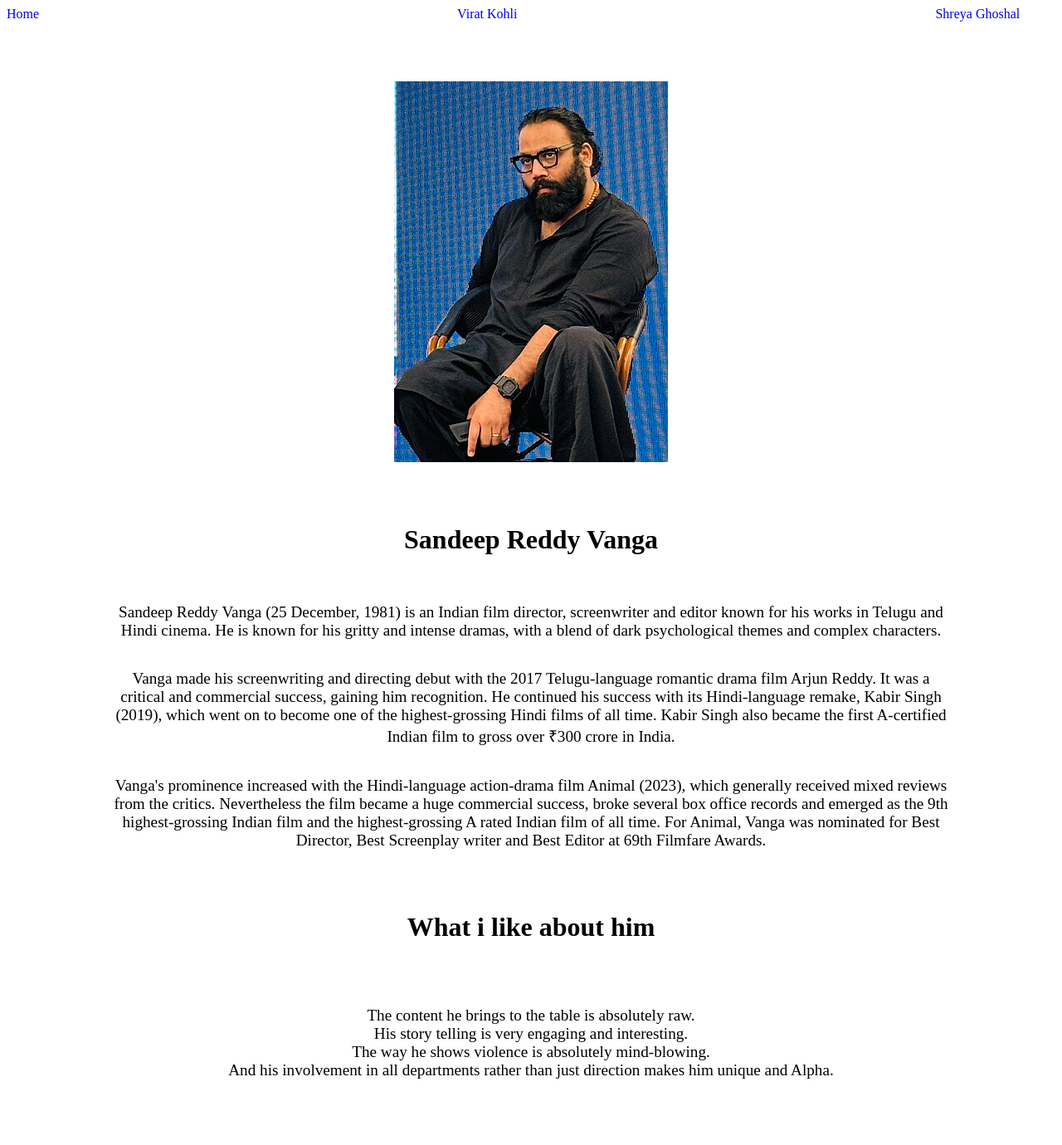
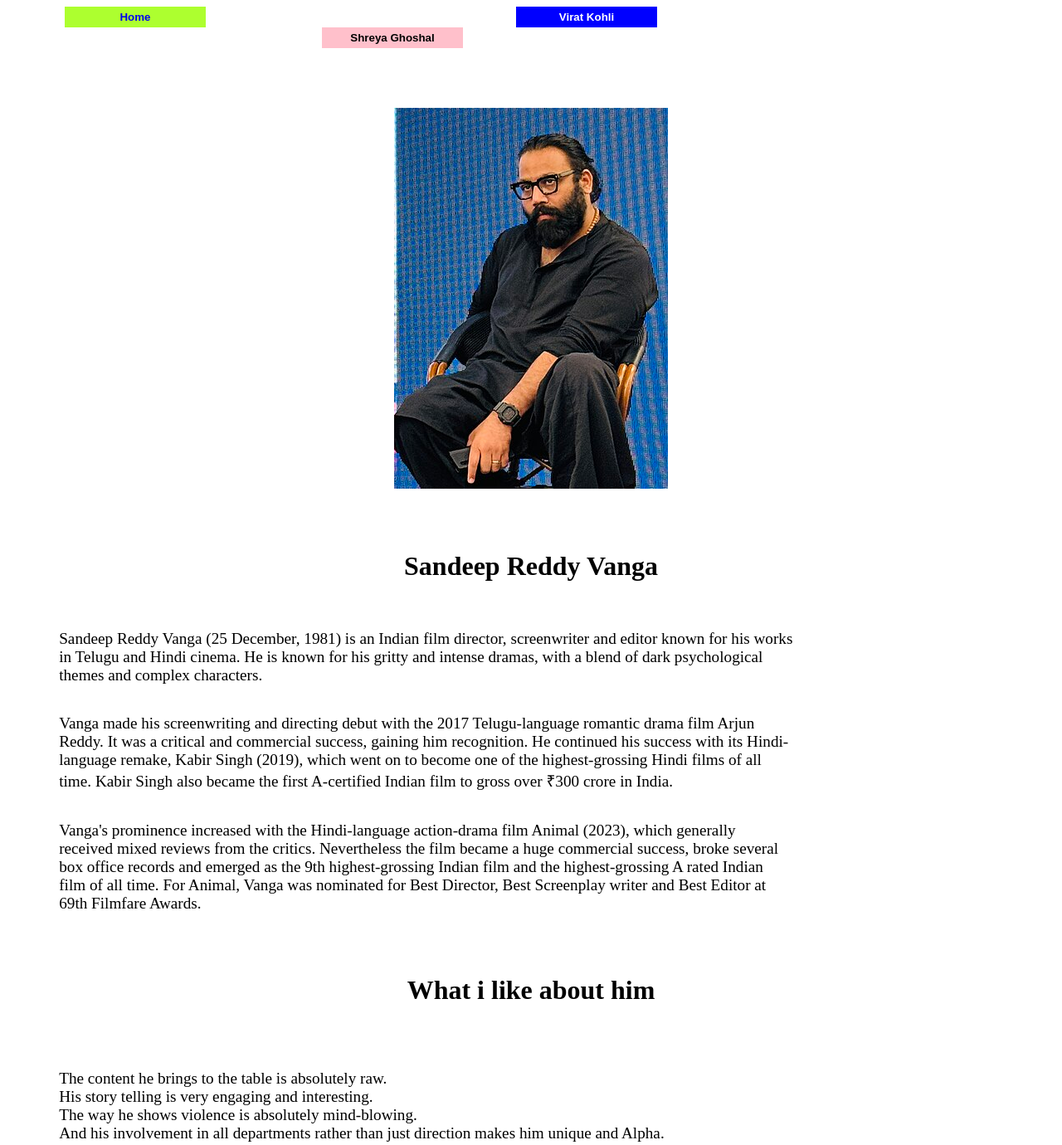
Before and after one commit to DSaivarun15/Favourite_people, a plain HTML site: page sandeep.html in a window 1280 px wide. Shown: the whole page at 83% size. Before the commit the page ends 1320 px from the top, so only its background shows below. Drawn offline with Linux system fonts and the light colour scheme.

Commit message:
Update sandeep.html

```diff
--- a/sandeep.html
+++ b/sandeep.html
@@ -4,9 +4,9 @@
     </head>
     <title>Favourite people</title>
     <body>
-        <a style="text-decoration: none;" href="index.html" title="Home" target="_blank">Home</a>
-        <a style="margin-left: 500px;text-decoration: none;" href="viratkohli.html" title="virat" target="_blank">Virat Kohli</a>
-        <a style="margin-left: 500px;text-decoration: none;" href="shreyaghoshal.html" title="shreya" target="_blank">Shreya Ghoshal</a>
+        <button style="margin-left: 70px;background-color: greenyellow;border: none;width: 170;height: 25;"><a style="text-decoration: none;" href="index.html" title="Home" target="_blank"><b>Home</b></a></button>
+        <button style="margin-left: 370px;background-color: blue;border: none;width: 170;height: 25;"><a style="color: white;text-decoration: none;" href="viratkohli.html" title="virat" target="_blank"><b>Virat Kohli</b></a></button>
+        <button style="margin-left: 380px;background-color: pink;border: none;width: 170;height: 25;"><a style="color: black;text-decoration: none;" href="shreyaghoshal.html" title="shreya" target="_blank"><b>Shreya Ghoshal</b></a></button>
         <br>
         <br>
         <br>
@@ -23,20 +23,20 @@
         </center>
         <br>
         <br>
-        <div style="margin-left: auto; margin-right: auto; width: 80%; text-align: center;">
+        <div style="margin-left: 5%;margin-right: 25%; width: 70%; text-align: left;">
         <p1 style="font-size: larger;">
             Sandeep Reddy Vanga (25 December, 1981) is an Indian film director, screenwriter and editor known for his works in Telugu and Hindi cinema. He is known for his gritty and intense dramas, with a blend of dark psychological themes and complex characters.
         </p1>
         </div>
         <br>
         <br>
-        <div style="margin-left: auto; margin-right: auto; width: 80%; text-align: center;">
+        <div style="margin-left: 5%;margin-right: 25%; width: 70%; text-align: left;">
 <p2 style="font-size: larger;">Vanga made his screenwriting and directing debut with the 2017 Telugu-language romantic drama film Arjun Reddy. It was a critical and commercial success, gaining him recognition. He continued his success with its Hindi-language remake, Kabir Singh (2019), which went on to become one of the highest-grossing Hindi films of all time. Kabir Singh also became the first A-certified Indian film to gross over ₹300 crore in India.
 </p2>
-        </div>
+</div>
 <br>
 <br>
-<div style="margin-left: auto; margin-right: auto; width: 80%; text-align: center;">
+<div style="margin-left: 5%;margin-right: 25%; width: 70%; text-align: left;">
 <p3 style="font-size: larger;">
 Vanga's prominence increased with the Hindi-language action-drama film Animal (2023), which generally received mixed reviews from the critics. Nevertheless the film became a huge commercial success, broke several box office records and emerged as the 9th highest-grossing Indian film and the highest-grossing A rated Indian film of all time. For Animal, Vanga was nominated for Best Director, Best Screenplay writer and Best Editor at 69th Filmfare Awards.
         </p3>
@@ -49,7 +49,7 @@ Vanga's prominence increased with the Hindi-language action-drama film Animal (2
         </center>
         <br>
         <br>
-        <div style="margin-left: auto; margin-right: auto; width: 80%; text-align: center;">
+        <div style="margin-left: 5%;margin-right: 25%; width: 70%; text-align: left;">
         <p style="font-size: larger;">The content he brings to the table is absolutely raw.<br>
             His story telling is very engaging and interesting.<br>
             The way he shows violence is absolutely mind-blowing.<br>
```
